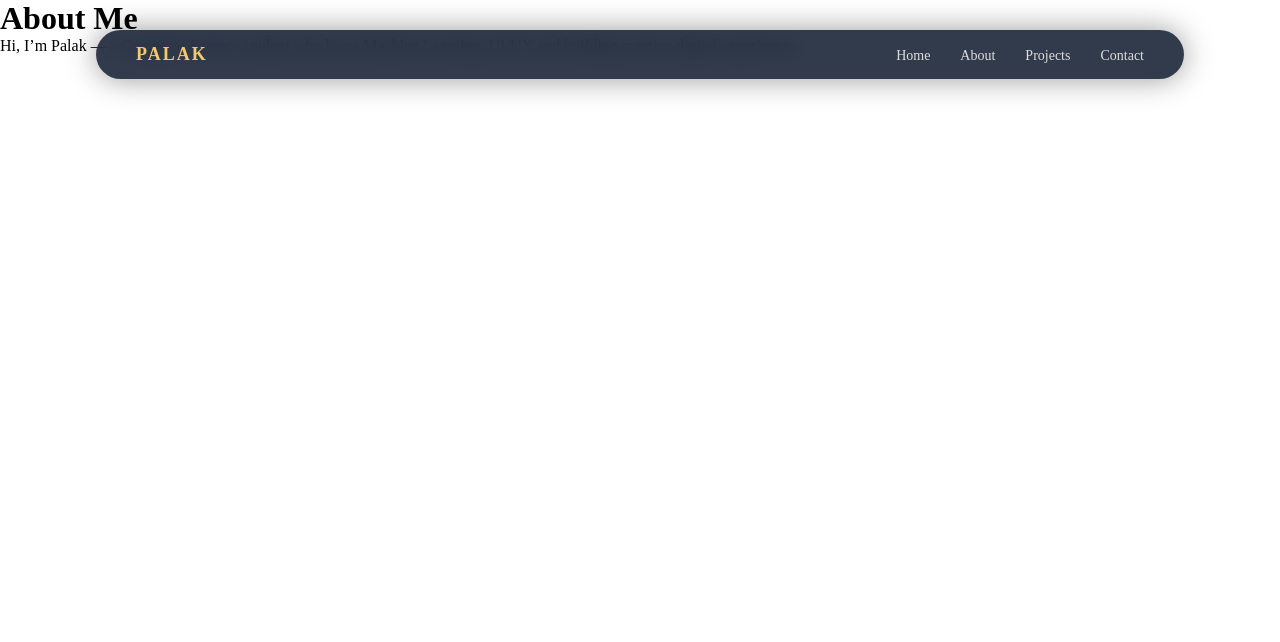
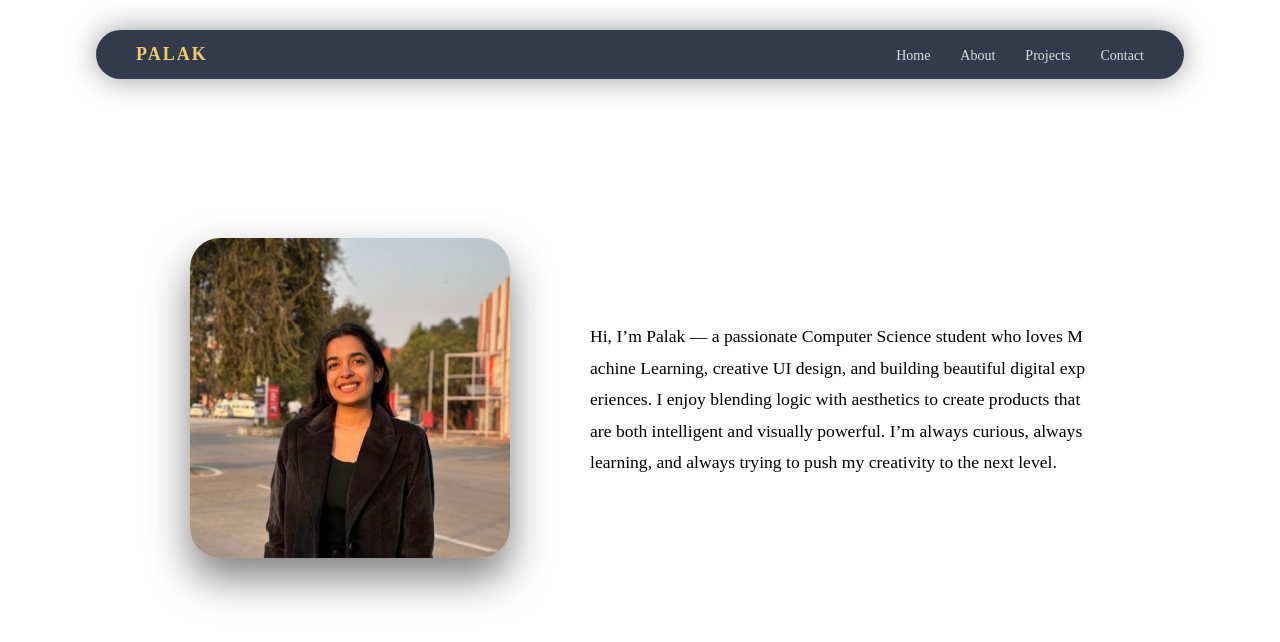
Before and after one commit to PALAK7890/portfolio, a React (Vite) app in the folder portfolio/: page /about in a window 1280 px wide. Shown: the top 642 px of the page. Built offline with nearby package versions, Linux system fonts and the light colour scheme.

Commit message:
added photo

```diff
--- a/portfolio/src/components/About.jsx
+++ b/portfolio/src/components/About.jsx
@@ -1,11 +1,22 @@
+import face from "../assets/p.jpeg"
+import "../style/about.css"
+
 export default function About(){
   return (
-    <div className="page">
-      <h1>About Me</h1>
-      <p>
-        Hi, I’m Palak — a Computer Science student who loves Machine Learning,
-        UI/UX and building creative digital experiences.
-      </p>
+    <div className="about-page">
+      <div className="about-left">
+        <img src={face} alt="Palak" />
+      </div>
+
+      <div className="about-right">
+   <p className="about-text">
+  {"Hi, I’m Palak — a passionate Computer Science student who loves Machine Learning, creative UI design, and building beautiful digital experiences. I enjoy blending logic with aesthetics to create products that are both intelligent and visually powerful. I’m always curious, always learning, and always trying to push my creativity to the next level."
+    .split("")
+    .map((char, i) => (
+      <span key={i}>{char === " " ? "\u00A0" : char}</span>
+    ))}
+</p>
+      </div>
     </div>
   )
 }
--- /dev/null
+++ b/portfolio/src/style/about.css
@@ -0,0 +1,56 @@
+.about-page{
+  min-height:100vh;
+  display:flex;
+  align-items:center;
+  justify-content:center;
+  padding:120px 10vw;
+  gap:80px;
+}
+
+/* LEFT IMAGE */
+.about-left img{
+  width:320px;
+  height:320px;
+  object-fit:cover;
+  border-radius:30px;
+  box-shadow:0 20px 40px rgba(0,0,0,0.5);
+}
+
+/* RIGHT TEXT */
+.about-right{
+  max-width:500px;
+  overflow:hidden;
+}
+
+/* Animated paragraph */
+.about-text{
+  font-size:1.1rem;
+  line-height:1.8;
+  color:#000000;
+  animation: slideIn 1.2s ease forwards;
+}
+
+/* Slide from left */
+@keyframes slideIn{
+  from{
+    opacity:0;
+    transform:translateX(-80px);
+  }
+  to{
+    opacity:1;
+    transform:translateX(0);
+  }
+}
+
+/* Hover letter effect */
+.about-text span{
+  display:inline-block;
+  transition:0.25s;
+}
+
+.about-text span:hover{
+  transform:scale(1.3);
+  color:#f3c96b;
+  cursor: pointer;
+
+}
```
